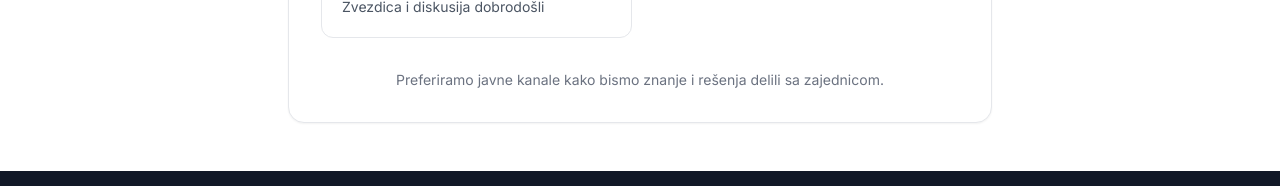
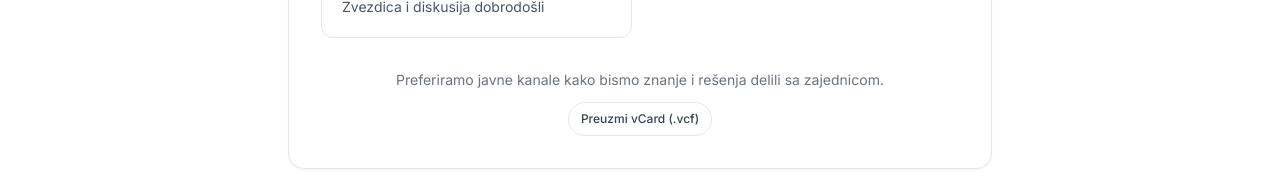
Before and after one commit to zoxknez/BalkanRemote, a Next.js app: page /kontakt in a window 1280 px wide. Shown: the part 720-906 px from the top of the page. Built offline with nearby package versions, Linux system fonts and the light colour scheme; no server answers.

Commit message:
feat(kontakt): mailto sa subject/body, vCard download, a11y i JSON-LD sameAs proširen

```diff
--- a/src/app/kontakt/page.tsx
+++ b/src/app/kontakt/page.tsx
@@ -4,6 +4,8 @@ import { ClipboardButton } from '@/components/clipboard-button'
 import { sanitizeHtml } from '@/lib/sanitizeHtml'
 
 const CONTACT_EMAIL = 'zoxknez@hotmail.com'
+const MAILTO_SUBJECT = 'Remote Balkan — upit'
+const MAILTO_BODY = 'Zdravo,\n\nPovod: '
 
 const contactMethods = [
   {
@@ -23,7 +25,7 @@ const contactMethods = [
   {
     title: 'Email',
     description: CONTACT_EMAIL,
-    href: `mailto:${CONTACT_EMAIL}`,
+    href: `mailto:${CONTACT_EMAIL}?subject=${encodeURIComponent(MAILTO_SUBJECT)}&body=${encodeURIComponent(MAILTO_BODY)}`,
     icon: '📧',
     external: false,
     action: 'copy-email' as const,
@@ -50,7 +52,11 @@ const contactJsonLd = {
   name: 'Remote Balkan',
   url: 'https://remotebalkan.com',
   email: `mailto:${CONTACT_EMAIL}`,
-  sameAs: ['https://x.com/KoronVirus', 'https://github.com/zoxknez/BalkanRemote'],
+  sameAs: [
+    'https://x.com/KoronVirus',
+    'https://github.com/zoxknez',
+    'https://github.com/zoxknez/BalkanRemote',
+  ],
   contactPoint: [
     {
       '@type': 'ContactPoint',
@@ -83,6 +89,17 @@ export const metadata: Metadata = {
 
 export default function KontaktPage() {
   const contactJsonLdString = sanitizeHtml(JSON.stringify(contactJsonLd))
+  const vcard = [
+    'BEGIN:VCARD',
+    'VERSION:3.0',
+    'FN:Remote Balkan',
+    `EMAIL;TYPE=INTERNET:${CONTACT_EMAIL}`,
+    'ORG:Remote Balkan',
+    'URL:https://remotebalkan.com',
+    'NOTE:Kontakt podaci za Remote Balkan',
+    'END:VCARD',
+  ].join('\n')
+  const vcardDataUri = `data:text/vcard;base64,${Buffer.from(vcard, 'utf-8').toString('base64')}`
 
   return (
     <div className="max-w-3xl mx-auto px-4 sm:px-6 lg:px-8 py-12">
@@ -98,7 +115,7 @@ export default function KontaktPage() {
           <p className="text-gray-600 mt-2">Najbrži načini da se javite ili predložite poboljšanje</p>
         </div>
 
-        <div className="grid grid-cols-1 gap-4 sm:grid-cols-2">
+        <div className="grid grid-cols-1 gap-4 sm:grid-cols-2" role="list">
           {contactMethods.map((method) => {
             const externalProps = method.external
               ? { target: '_blank', rel: method.title === 'GitHub profil' ? 'me noopener noreferrer' : 'noopener noreferrer' }
@@ -109,7 +126,9 @@ export default function KontaktPage() {
                 key={method.title}
                 href={method.href}
                 {...externalProps}
-                className="group flex h-full flex-col justify-between rounded-xl border border-gray-200 p-5 transition hover:border-indigo-300 hover:shadow-sm"
+                aria-label={`Kontakt preko: ${method.title}`}
+                className="group flex h-full flex-col justify-between rounded-xl border border-gray-200 p-5 transition hover:border-indigo-300 hover:shadow-sm focus-visible:outline focus-visible:outline-2 focus-visible:outline-offset-2 focus-visible:outline-indigo-500"
+                role="listitem"
               >
                 <div>
                   <div className="text-2xl" aria-hidden="true">
@@ -134,8 +153,18 @@ export default function KontaktPage() {
           })}
         </div>
 
-        <div className="mt-8 text-center text-sm text-gray-500">
-          Preferiramo javne kanale kako bismo znanje i rešenja delili sa zajednicom.
+        <div className="mt-8 flex flex-col items-center gap-3 text-center">
+          <div className="text-sm text-gray-500">
+            Preferiramo javne kanale kako bismo znanje i rešenja delili sa zajednicom.
+          </div>
+          <a
+            href={vcardDataUri}
+            download="remote-balkan.vcf"
+            className="inline-flex items-center gap-2 rounded-full border border-gray-200 bg-white px-3 py-2 text-xs font-medium text-gray-700 transition hover:border-indigo-300 hover:text-indigo-700 focus-visible:outline focus-visible:outline-2 focus-visible:outline-offset-2 focus-visible:outline-indigo-500"
+            aria-label="Preuzmi vCard kontakt (VCF)"
+          >
+            Preuzmi vCard (.vcf)
+          </a>
         </div>
       </div>
     </div>
```
